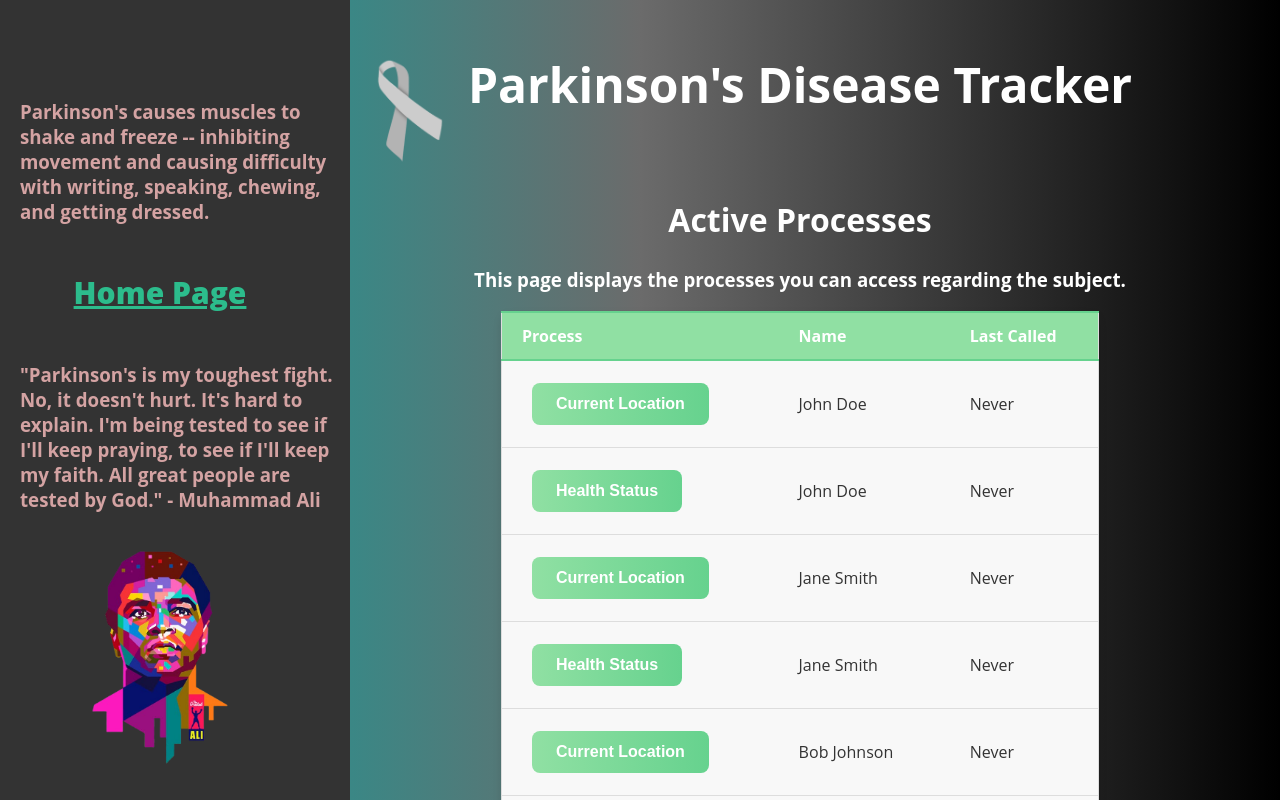
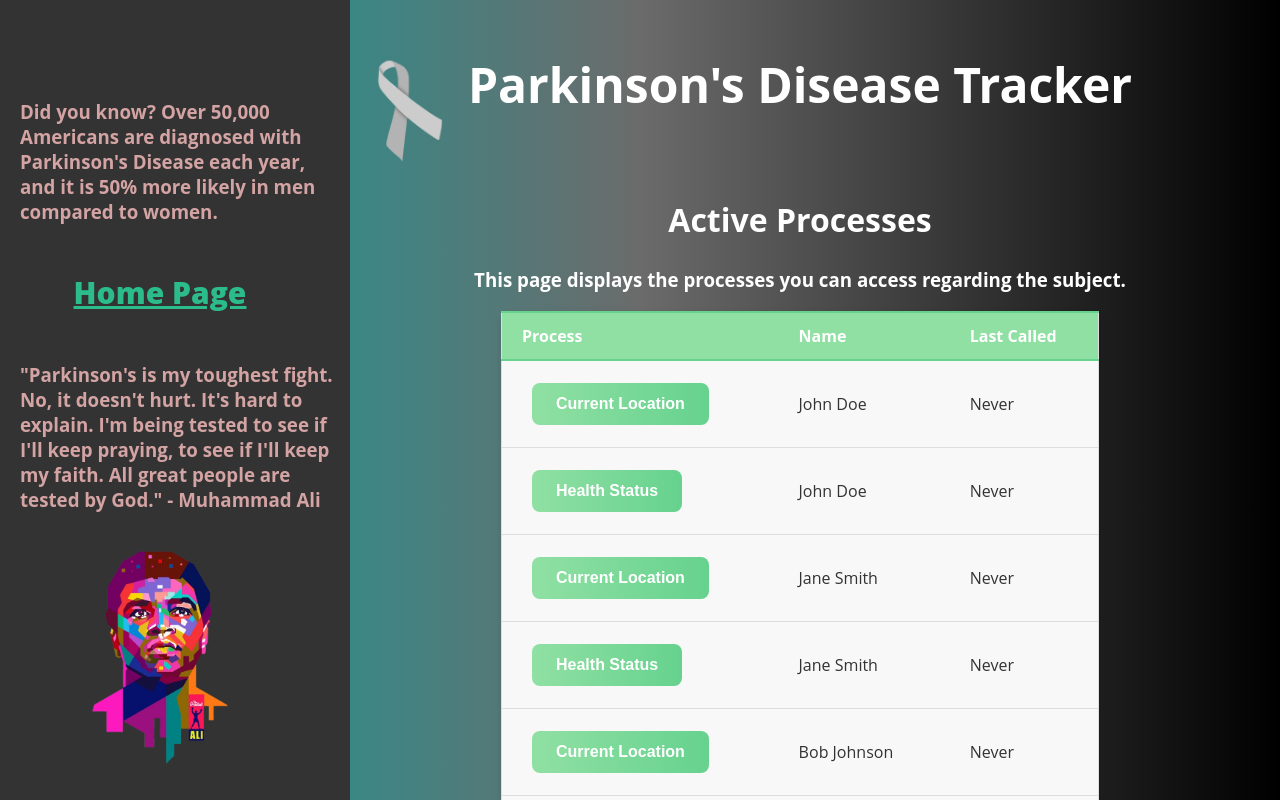
Before and after one commit to TheNopenator/parkinsons-project, a website: page frontend/linked1.html in a window 1280 px wide. Drawn offline with Linux system fonts and the light colour scheme.

Commit message:
Change to fun fact

```diff
--- a/frontend/linked1.html
+++ b/frontend/linked1.html
@@ -11,7 +11,7 @@
 </head>
 <body>
     <div id="sidebar" class="sidebar">
-        <h3 id="fun-facts">Parkinson's causes muscles to shake and freeze -- inhibiting movement and causing difficulty with writing, speaking, chewing, and getting dressed.</h3>
+        <h3 id="fun-facts">Did you know? Over 50,000 Americans are diagnosed with Parkinson's Disease each year, and it is 50% more likely in men compared to women.</h3>
         <a href="index.html" onclick="closeSidebar()" id="active" class="menu-item">Home Page</a>
         <h3 id="fun-facts">"Parkinson's is my toughest fight. No, it doesn't hurt. It's hard to explain. I'm being tested to see if I'll keep praying, to see if I'll keep my faith. All great people are tested by God." - Muhammad Ali</h3>
         <img src="images/bg_f8f8f8-flat_750x_075_f-pad_750x1000_f8f8f8-removebg-preview.png" alt="A colorful mural of Muhammad Ali" class="mural" />
--- a/frontend/tableInitializer.js
+++ b/frontend/tableInitializer.js
@@ -96,6 +96,7 @@ function openLocation(name, process) {
                     const name = "${name}";
 
                     try {
+                        console.log('Fetching location for:', name);
                         const response = await fetch('https://locusqol.tech/get-location?name=' + encodeURIComponent(name));
                         const data = await response.json();
 
```
